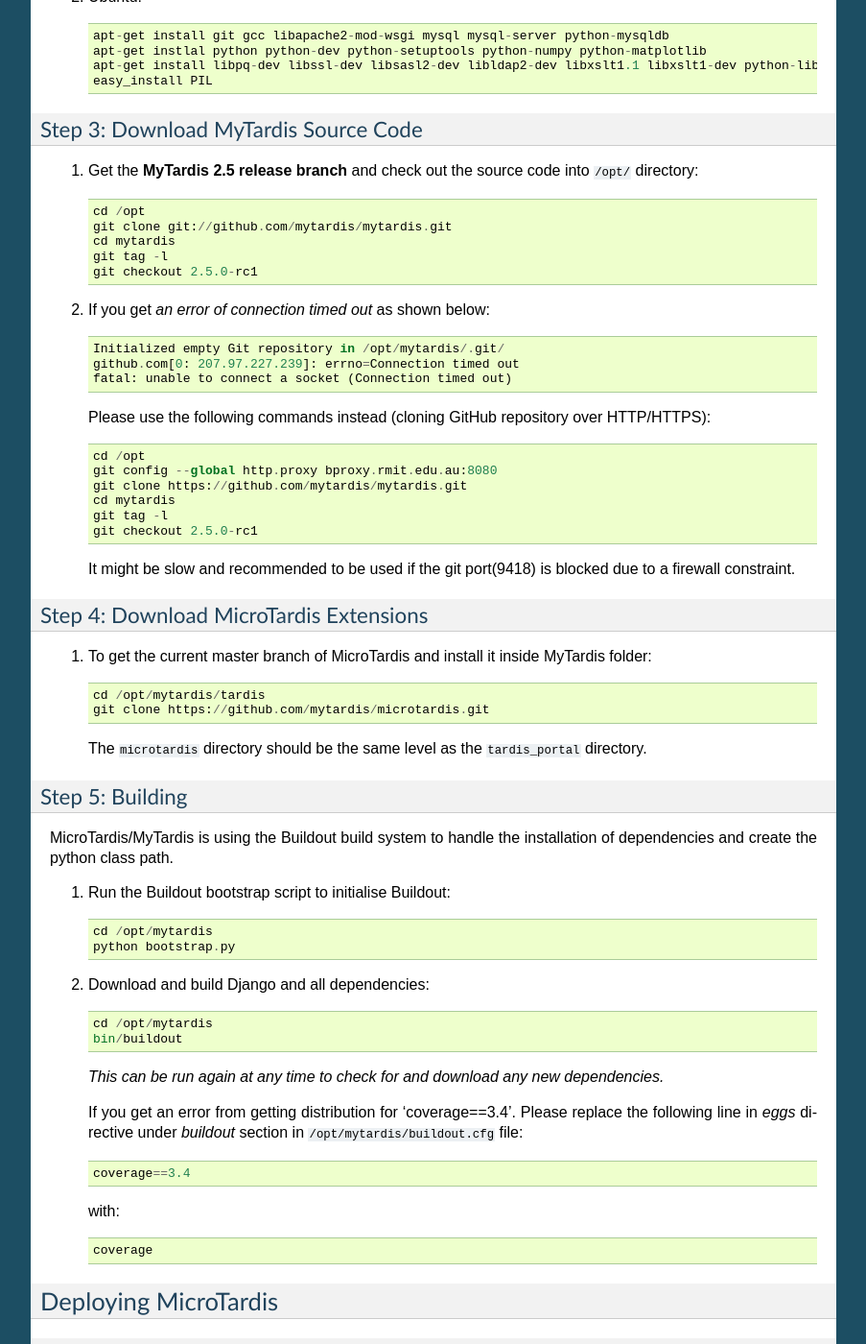
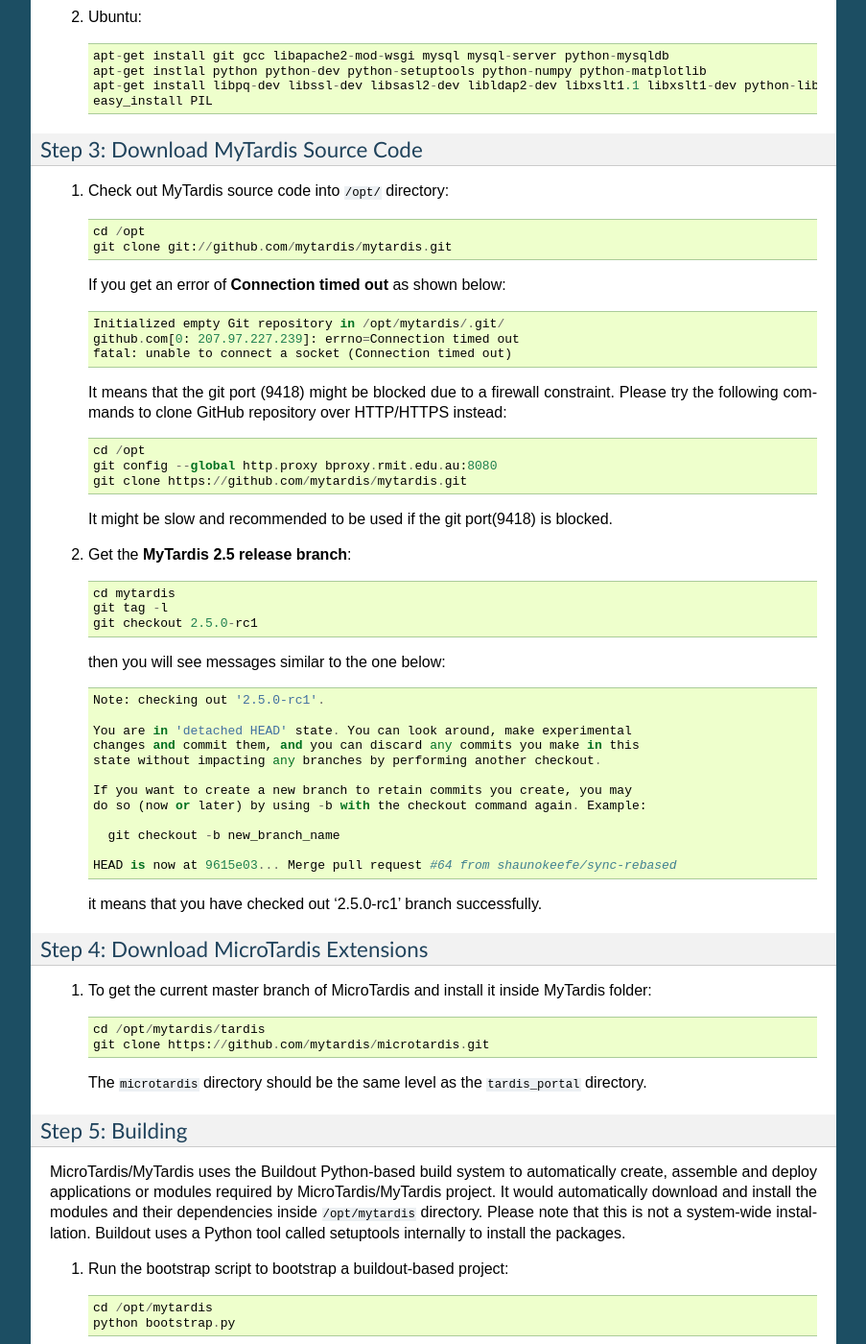
Before and after one commit to mytardis/microtardis, a Sphinx documentation site: the page built from docs/install_microtardis.rst, in a window 1280 px wide and 1400 px high, scrolled down 916 px. Shown: the whole window at 96% size, without its empty margins (198-1101 px from the left). Built offline with Sphinx 7.4.7, drawn with Linux system fonts in a browser that asks for light colours; some of the changed text lies outside the part shown.

Commit message:
updated docs according to ITS feedbacks.

```diff
--- a/docs/install_microtardis.rst
+++ b/docs/install_microtardis.rst
@@ -27,14 +27,14 @@
 If you would like to install MicroTardis in a RMIT machine, it's required to
 have RMIT HTTP/HTTPS proxy settings to access the Internet.
 
-1. Copy the following lines into ``/etc/environment`` with root permission to
+#. Copy the following lines into ``/etc/environment`` with root permission to
    have system-wide proxy settings::
 
       http_proxy=http://bproxy.rmit.edu.au:8080
       https_proxy=http://bproxy.rmit.edu.au:8080
 
-2. Save the file and re-login.
-3. To make sure the setting is there by opening a terminal and issuing the
+#. Save the file and re-login.
+#. To make sure the setting is there by opening a terminal and issuing the
    command::
 
       export | grep -i proxy
@@ -44,16 +44,17 @@
 
 Step 2: Prerequisites
 ---------------------
-MicroTardis is currently only supported on RHEL and Ubuntu with SELinux disabled.
+MicroTardis is currently only supported on RHEL and Ubuntu with SELinux
+disabled. The following packages are essential to be system-wide installed.
 
-1. Redhat::
+#. Redhat::
 
       yum install git gcc gcc-c++ httpd mod_wsgi mysql mysql-server MySQL-python
       yum install python python-devel python-setuptools libjpeg-devel numpy python-matplotlib
       yum install cyrus-sasl-ldap cyrus-sasl-devel openldap-devel libxslt libxslt-devel libxslt-python
       easy_install PIL
 
-2. Ubuntu::
+#. Ubuntu::
 
       apt-get install git gcc libapache2-mod-wsgi mysql mysql-server python-mysqldb
       apt-get instlal python python-dev python-setuptools python-numpy python-matplotlib
@@ -63,38 +64,55 @@
 
 Step 3: Download MyTardis Source Code
 -------------------------------------
-1. Get the **MyTardis 2.5 release branch** and check out the source code into
-   ``/opt/`` directory::
+#. Check out MyTardis source code into ``/opt/`` directory::
 
       cd /opt
       git clone git://github.com/mytardis/mytardis.git
-      cd mytardis
-      git tag -l
-      git checkout 2.5.0-rc1
 
-2. If you get *an error of connection timed out* as shown below::
+   If you get an error of **Connection timed out** as shown below::
 
       Initialized empty Git repository in /opt/mytardis/.git/
       github.com[0: 207.97.227.239]: errno=Connection timed out
       fatal: unable to connect a socket (Connection timed out)
 
-   Please use the following commands instead (cloning GitHub repository over
-   HTTP/HTTPS)::
+   It means that the git port (9418) might be blocked due to a firewall
+   constraint. Please try the following commands to clone GitHub repository over
+   HTTP/HTTPS instead::
 
       cd /opt
       git config --global http.proxy bproxy.rmit.edu.au:8080
       git clone https://github.com/mytardis/mytardis.git
+
+
+   It might be slow and recommended to be used if the git port(9418) is blocked.
+
+#. Get the **MyTardis 2.5 release branch**::
+
       cd mytardis
       git tag -l
       git checkout 2.5.0-rc1
 
-   It might be slow and recommended to be used if the git port(9418) is blocked
-   due to a firewall constraint.
+   then you will see messages similar to the one below::
+
+      Note: checking out '2.5.0-rc1'.
+
+      You are in 'detached HEAD' state. You can look around, make experimental
+      changes and commit them, and you can discard any commits you make in this
+      state without impacting any branches by performing another checkout.
+
+      If you want to create a new branch to retain commits you create, you may
+      do so (now or later) by using -b with the checkout command again. Example:
+
+        git checkout -b new_branch_name
+
+      HEAD is now at 9615e03... Merge pull request #64 from shaunokeefe/sync-rebased
+
+   it means that you have checked out '2.5.0-rc1' branch successfully.
 
 
 Step 4: Download MicroTardis Extensions
 ---------------------------------------
-1. To get the current master branch of MicroTardis and install it inside
+#. To get the current master branch of MicroTardis and install it inside
    MyTardis folder::
 
       cd /opt/mytardis/tardis
@@ -103,18 +121,24 @@
    The ``microtardis`` directory should be the same level as the
    ``tardis_portal`` directory.
 
+
 Step 5: Building
 ---------------------------
 
-MicroTardis/MyTardis is using the Buildout build system to handle the
-installation of dependencies and create the python class path.
+MicroTardis/MyTardis uses the Buildout Python-based build system to
+automatically create, assemble and deploy applications or modules required
+by MicroTardis/MyTardis project. It would automatically download and install the
+modules and their dependencies inside ``/opt/mytardis`` directory. Please note
+that this is not a system-wide installation. Buildout uses a Python tool called
+setuptools internally to install the packages.
 
-1. Run the Buildout bootstrap script to initialise Buildout::
+#. Run the bootstrap script to bootstrap a buildout-based project::
 
       cd /opt/mytardis
       python bootstrap.py
 
-2. Download and build Django and all dependencies::
+#. Run the buildout script to download and install Python eggs and all
+   dependencies::
 
       cd /opt/mytardis
       bin/buildout
@@ -122,54 +146,61 @@
    *This can be run again at any time to check for and download any new
    dependencies.*
 
-   If you get an error from getting distribution for 'coverage==3.4'. Please
-   replace the following line in *eggs* directive under *buildout* section in
-   ``/opt/mytardis/buildout.cfg`` file::
-
-      coverage==3.4
-
-   with::
-
-      coverage
-
 Deploying MicroTardis
 =====================
 
 Step 1: MicroTardis settings.py File
 ------------------------------------
 
-Configuring MicroTardis/MyTardis is done through a standard Django
-*settings.py* file. MyTardis comes with a sample configuration file at
-``/opt/mytardis/tardis/settings_changeme.py``. The file
-``/opt/mytardis/tardis/microtardis/settings_microtardis.py`` is an example of
-``/opt/mytardis/tardis/settings_changeme.py`` for MyTardis that includes support
-for MicroTardis extensions. The following steps will lead you to have your own
-settings file for your deployment.
+Configuring MicroTardis/MyTardis is done through a standard Django *settings.py*
+file. MyTardis comes with a sample configuration file at
+``/opt/mytardis/tardis/settings_changeme.py``. In MicroTardis, there is also a
+settings file called ``/opt/mytardis/tardis/microtardis/settings_microtardis.py``
+which is an extension of ``/opt/mytardis/tardis/settings_changeme.py`` that
+includes support to MicroTardis application.
 
-1. Copy the file ``/opt/mytardis/tardis/microtardis/settings_microtardis.py``
-   into the directory where ``settings_changeme.py`` is in::
+#. To create a settings.py file for your deployment, just copy the file
+   ``/opt/mytardis/tardis/microtardis/settings_microtardis.py`` into the
+   directory where ``settings_changeme.py`` is in::
 
-      cd /opt/mytardis/tardis
-      cp microtardis/settings_microtardis.py settings.py
+      cp /opt/mytardis/tardis/microtardis/settings_microtardis.py /opt/mytardis/tardis/settings.py
 
+#. To configure MicroTardis for interactive use to proceed following part of
+   configuration, please edit the file ``/opt/mytardis/bin/django`` and replace
+   the following line::
+
+       djangorecipe.manage.main('tardis.test_settings')
+
+   with::
+
+       djangorecipe.manage.main('tardis.settings')
+
+   This means that the ``/opt/mytardis/bin/django`` command will run the
+   interactive configuration rather than the test configuration. And we will use
+   this command later on to manually create database tables or superuser, and so
+   on.
 
 Step 2: MicroTardis Database
 ----------------------------
-1. Ensure that the MySQL database has been started::
+#. Ensure that the MySQL database has been started::
 
       /etc/init.d/mysqld start
 
-2. Configure MySQL to run every time the system starts::
+#. Configure MySQL to run every time the system starts::
 
       chkconfig mysqld on
 
-3. Run the following command to configure the database; don't forget to replace
-   *'secret'* with a password of your choice::
+#. Create a database named **microtardis**::
 
       mysql -e "CREATE DATABASE microtardis"
-      mysql -e "GRANT ALL PRIVILEGES ON microtardis.* TO 'microtardis'@'localhost' IDENTIFIED BY 'secret';"
 
-4. Edit the ``/opt/mytardis/tardis/settings.py`` file and ensure that
+#. Run the following command to configure the database, and create user account
+   and password; don't forget to replace **'microtardisuser'** and **'secret'**
+   with a user name and a password of your choices::
+
+      mysql -e "GRANT ALL PRIVILEGES ON microtardis.* TO 'microtardisuser'@'localhost' IDENTIFIED BY 'secret';"
+
+#. Edit the ``/opt/mytardis/tardis/settings.py`` file and ensure that
    DATABASE_PASSWORD and other database parameters match the values used to
    create the MicroTardis database::
 
@@ -179,26 +210,27 @@
       DATABASES['default']['HOST'] = 'localhost'
       DATABASES['default']['PORT'] = '3306'
       DATABASES['default']['NAME'] = 'microtardis'
-      DATABASES['default']['USER'] = 'microtardis'
+      DATABASES['default']['USER'] = 'microtardisuser'
       DATABASES['default']['PASSWORD'] = 'secret'
 
    This is the minimum set of changes required to successfully run the server.
    You can make any other site-specific changes in
    ``/opt/mytardis/tardis/settings.py`` as necessary.
 
-5. Run the following command to ensure that the MySQL instance has a root
-   password; don't forget to replace the word *'secret'* with a password of your
-   choice::
+#. (OPTIONAL) For the purpose of database maintenance, you might need to have
+   root access to MySQL database. If you have root access, run the following
+   command to ensure that the MySQL instance has a root password; don't forget
+   to replace the word *'rootsecret'* with a password of yours::
 
-      mysqladmin password secret
+      mysqladmin password rootsecret
 
    If you need to reset MySQL root password, then run the following command to
    reset the password of your choice::
 
       mysqladmin -u root -pcurrentpassword password 'newpassword'
 
-   Please note that there is no space between -p and currentpassword. Or change
-   MySQL root password from MySQL prompt using UPDATE SQL command::
+   Please note that there is no space between **-p** and **currentpassword**. Or
+   change MySQL root password from MySQL prompt using UPDATE SQL command::
 
       mysql> UPDATE user SET password=PASSWORD('newpassword') WHERE user='root';
       mysql> FLUSH PRIVILEGES;
@@ -207,25 +239,17 @@
    Once you've changed it, make sure you can login with your new password
    successfully. And now kill your running MySQL deamon, then restart it normally.
 
-6. Rename ``/opt/mytardis/tardis/tardis_portal/fixtures/initial_data.json`` to
-   ignore importing synchrotron-specific schema::
+#. Rename ``/opt/mytardis/tardis/tardis_portal/fixtures/initial_data.json`` to
+   ignore importing synchrotron-specific metadata schema::
 
       cd /opt/mytardis/tardis/tardis_portal/fixtures/
       mv initial_data.json initial_data.json.ignored
 
-7. To configure MicroTardis for interactive use, modify the file
-   ``/opt/mytardis/bin/django`` and replace the following line::
+   The synchrotron-specific metadata schema is part of default schema in
+   MyTardis 2.5 release branch. However MicroTardis doesn't use it for
+   microscopy metadata data.
 
-       djangorecipe.manage.main('tardis.test_settings')
-
-   with::
-
-       djangorecipe.manage.main('tardis.settings')
-
-   This means that the ``/opt/mytardis/bin/django`` command will run the
-   interactive configuration rather than the test configuration.
-
-8. Run the following command to setup the database tables in the MySQL database::
+#. Run the following command to setup the database tables in the MySQL database::
 
       cd /opt/mytardis
       bin/django syncdb --noinput --migrate
@@ -296,7 +320,7 @@
    c. Uncomment the line and specify the location of your own staging area or
       data store.
 
-3. Set up remote staging area and data store (*Optional*).
+#. Set up remote staging area and data store (*Optional*).
 
    If you need to use remote or mounted staging/store area, please create
    symbolic links in ``/opt/mytardis/var`` to replace default staging and store
@@ -316,12 +340,12 @@
         rmdir store
         ln -s /mnt/your_remote_store store
 
-4. In MicroTardis, data store is a file storage to keep ingested files with a
+#. In MicroTardis, data store is a file storage to keep ingested files with a
    specific file directory structure. In this part you are not expected to
    change or modify any data in MicroTardis data store including files and
    directories.
 
-5. Create **MicroTardis Staging Structure** for data ingestion from staging area
+#. Create **MicroTardis Staging Structure** for data ingestion from staging area
    into data store.
 
    You are required to manually create a **staging structure** with a predefined
@@ -406,7 +430,7 @@
           </Directory>
       </VirtualHost>
 
-3. Edit ``/etc/httpd/conf.d/wsgi.conf`` file::
+#. Edit ``/etc/httpd/conf.d/wsgi.conf`` file::
 
       LoadModule wsgi_module modules/mod_wsgi.so
       <IfModule mod_wsgi.c>
@@ -414,12 +438,12 @@
           Include /var/www/html/mytardis/apache/apache_django_wsgi.conf
       </IfModule>
 
-4. Create ``apache_django_wsgi.conf`` file::
+#. Create ``apache_django_wsgi.conf`` file::
 
       cd /var/www/html/mytardis/apache/
       cp apache_django_wsgi.conf_changeme apache_django_wsgi.conf
 
-5. Edit the ``apache_django_wsgi.conf`` file as shown below::
+#. Edit the ``apache_django_wsgi.conf`` file as shown below::
 
       Alias /static/ /var/www/html/mytardis/static/
       <Directory /var/www/html/mytardis/static/>
@@ -563,32 +587,32 @@
 
 Step 8: Firewall Settings
 -------------------------
-1. Open flle ``/etc/sysconfig/iptables``::
+#. Open flle ``/etc/sysconfig/iptables``::
 
       vi /etc/sysconfig/iptables
 
-2. Append rules as follows::
+#. Append rules as follows::
 
       -A INPUT -m state --state NEW -m tcp -p tcp --dport 80 -j ACCEPT
       -A INPUT -m state --state NEW -p tcp --dport 443 -j ACCEPT
 
-3. Save and close the file.
-4. Restart iptables::
+#. Save and close the file.
+#. Restart iptables::
 
       /etc/init.d/iptables restart
 
 
 Step 9: MicroTardis Web Portal
 ------------------------------
-1. Configure Apache to run every time the system starts::
+#. Configure Apache to run every time the system starts::
 
       chkconfig httpd on
 
-2. Test if Apache service is running::
+#. Test if Apache service is running::
 
       service httpd status
 
-3. Start Apache service,
+#. Start Apache service,
 
    a. Simply start Apache service if it's not running::
 
@@ -598,7 +622,7 @@
 
         service httpd restart
 
-4. Check if MicroTardis Web Portal is working fine via browser with URL::
+#. Check if MicroTardis Web Portal is working fine via browser with URL::
 
       http://your_hostname.domain_name/
 
```
Also changed, not shown: other parts of docs/install_microtardis.rst (+11 -11 lines), docs/microtardis_administration.rst (+73 -40 lines), docs/microtardis_development.rst (+90 -69 lines).
